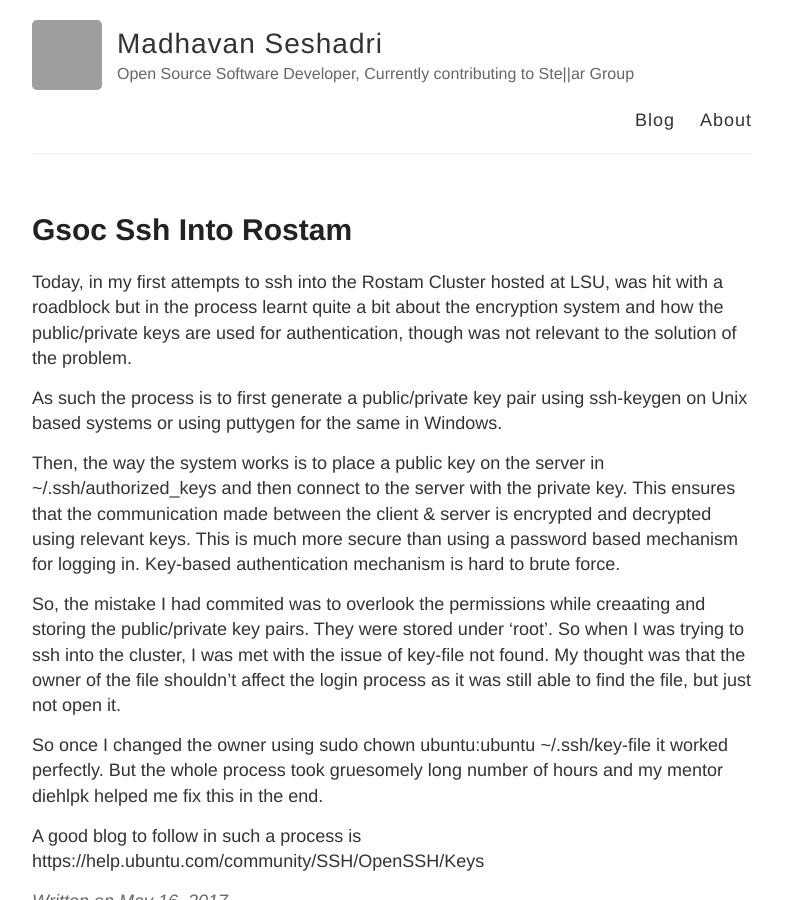
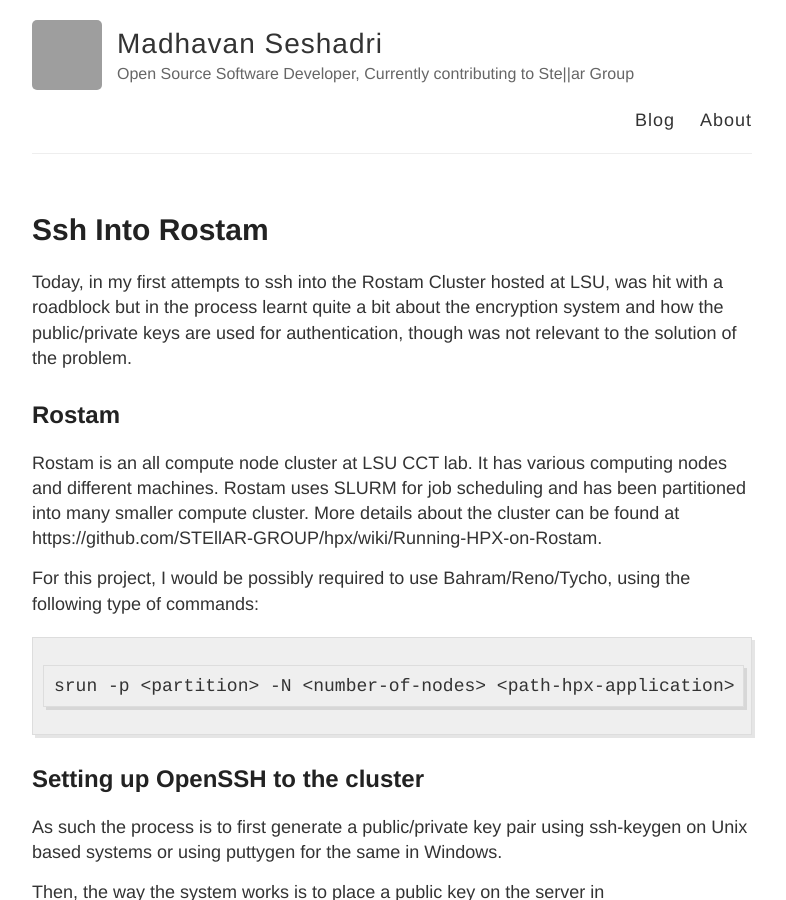
Before and after one commit to MADHAVAN001/madhavan001.github.io, a Jekyll site: the page built from _posts/2017-5-16-SSH-into-Rostam.md, in a window 1280 px wide and 900 px high. Shown: the whole window, without its empty margins (248-1034 px from the left). Built offline with Jekyll 4.4.1, drawn with Linux system fonts in a browser that asks for light colours; our own code applies the rules of GitHub Pages for plain Markdown files; grey boxes are pictures that could not be loaded.

Commit message:
Fixed header

````diff
--- a/_posts/2017-5-16-GSoC-SSH-into-Rostam.md
+++ b/_posts/2017-5-16-SSH-into-Rostam.md
@@ -1,4 +1,17 @@
 Today, in my first attempts to ssh into the Rostam Cluster hosted at LSU, was hit with a roadblock but in the process learnt quite a bit about the encryption system and how the public/private keys are used for authentication, though was not relevant to the solution of the problem.
+
+Rostam
+----------
+Rostam is an all compute node cluster at LSU CCT lab. It has various computing nodes and different machines. Rostam uses SLURM for job scheduling and has been partitioned into many smaller compute cluster. More details about the cluster can be found at https://github.com/STEllAR-GROUP/hpx/wiki/Running-HPX-on-Rostam.
+
+For this project, I would be possibly required to use Bahram/Reno/Tycho, using the following type of commands:
+
+```
+srun -p <partition> -N <number-of-nodes> <path-hpx-application> [-n <number-of-processes>] [-c <number-of-cores-per-process>]
+```
+
+Setting up OpenSSH to the cluster
+-----------------------------------
 
 As such the process is to first generate a public/private key pair using ssh-keygen on Unix based systems or using puttygen for the same in Windows.
 
````
